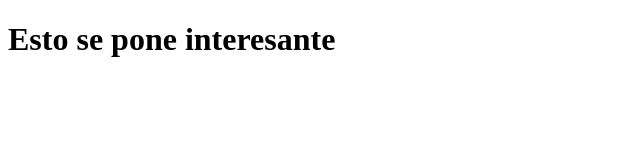
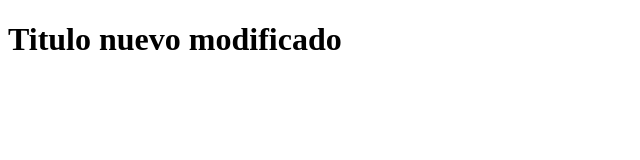
Before and after one commit to hcarrisoza/hello-world-git, a plain HTML site: page index.html in a window 1280 px wide. Shown: the whole page, without its empty margins (0-640 px from the left). Drawn offline with Linux system fonts and the light colour scheme.

Commit message:
Update index.html
Se modifico index nuevamente

```diff
--- a/index.html
+++ b/index.html
@@ -6,6 +6,6 @@
     <title>Demo Git</title>
 </head>
 <body>
-    <h1>Esto se pone interesante</h1>
+    <h1>Titulo nuevo modificado</h1>
 </body>
 </html>
```
